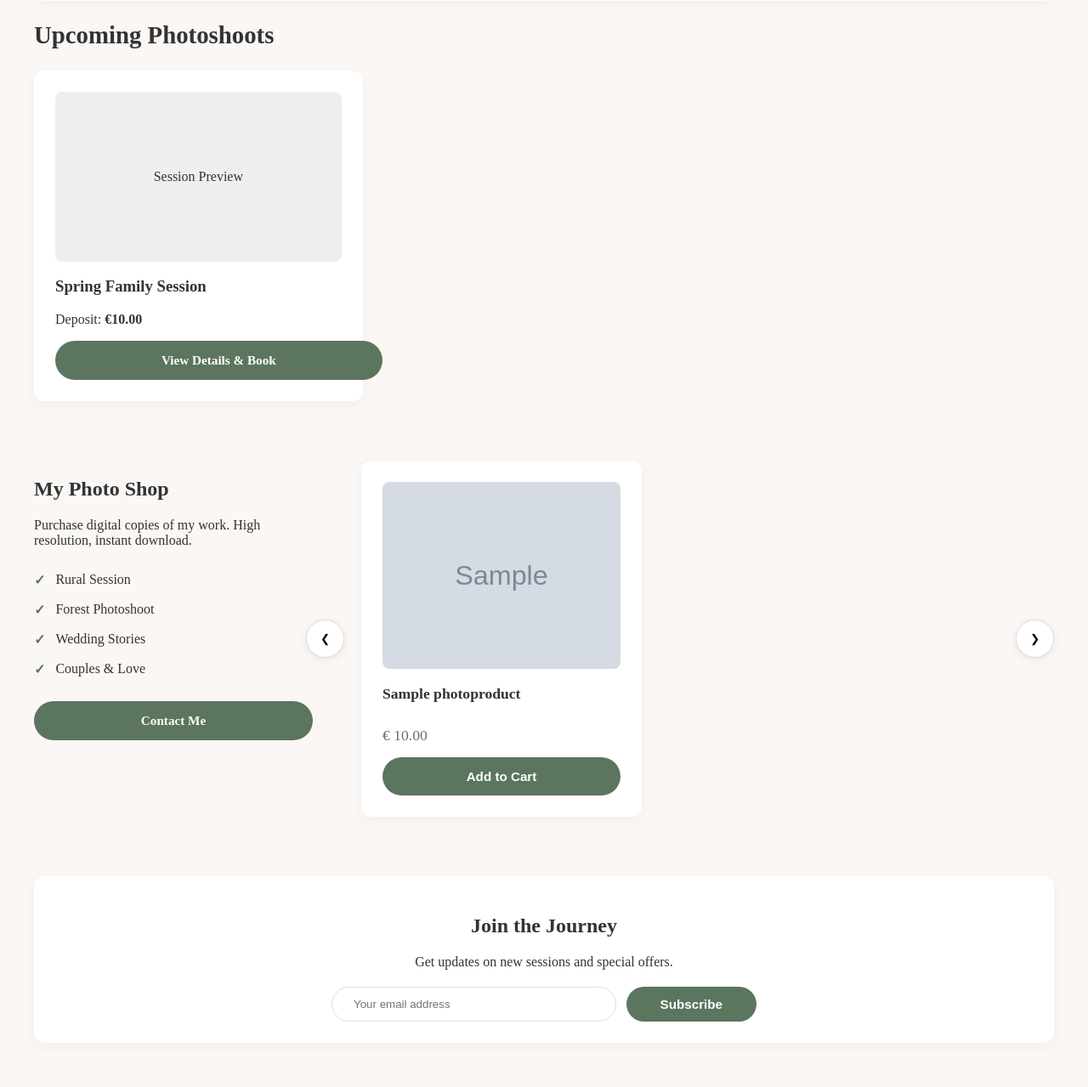
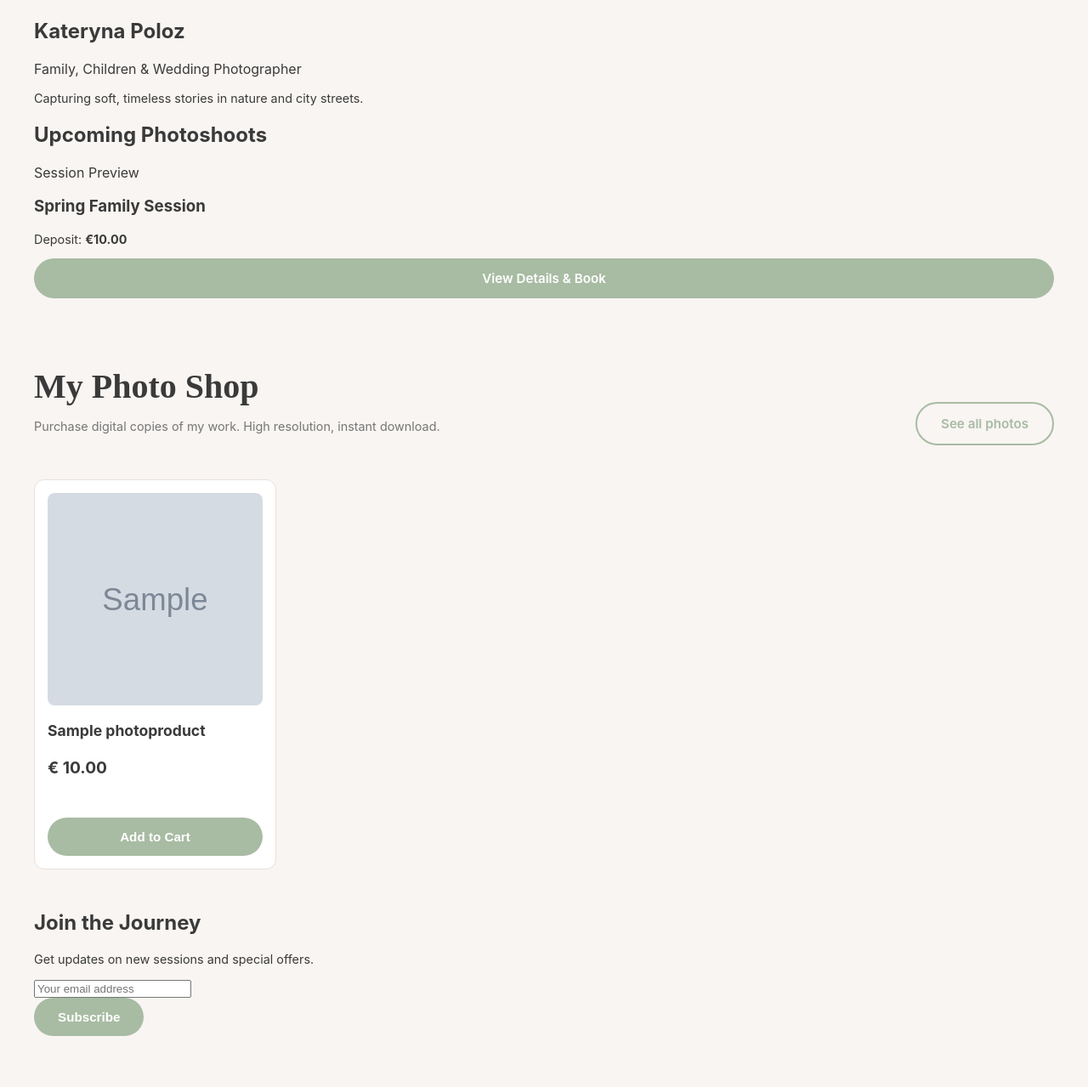
Before and after one commit to Katerynakulik/photographer_hub, a Django app: page / in a window 1280 px wide. Shown: the part 400-1679 px from the top of the page at 85% size. Before the commit the page ends 1602 px from the top, so only its background shows below. Run offline with Django 4.2, Linux system fonts and the light colour scheme; tables that the repository leaves empty hold one stand-in row (values such as "Sample post"); grey boxes marked "Sample" are stand-in pictures.

Commit message:
Fixed shop-section in homepage

```diff
--- a/static/css/styles.css
+++ b/static/css/styles.css
@@ -1,17 +1,29 @@
+/* --- ПОВНА ПАЛІТРА ТА ШРИФТИ --- */
 :root {
-    --primary-color: #5c755e;
-    --bg-color: #faf7f5;
-    --card-bg: #ffffff;
+    --bg-color: #F8F5F2;       /* Warm Ivory */
+    --accent-soft: #E8CFCB;    /* Soft Blush */
+    --primary-color: #A8BBA3;  /* Muted Sage (основний для кнопок) */
+    --text-color: #3A3A3A;     /* Charcoal */
+    --hover-color: #D6A5A1;    /* Dusty Rose */
+    --card-bg: #FFFFFF;
+    --border-color: #E9E1DC;
+    --gap: 20px;
     --border-radius: 12px;
 }
 
+/* --- ЗАГАЛЬНІ НАЛАШТУВАННЯ СТОРІНКИ --- */
 body {
     background-color: var(--bg-color);
     margin: 0;
-    color: #333;
+    color: var(--text-color);
+    font-family: 'Inter', sans-serif; /* Основний шрифт */
 }
 
-/* Page Spacing */
+.serif-title {
+    font-family: 'Playfair Display', serif;
+    font-weight: 700;
+}
+
 .page-container {
     max-width: 1200px;
     margin: 0 auto;
@@ -19,22 +31,21 @@ body {
 }
 
 @media (min-width: 768px) {
-    .page-container { padding: 50px 20px; }
+    .page-container { padding: 60px 20px; }
 }
 
-/* --- BUTTONS: Green, Rounded, Full Width --- */
+/* --- КНОПКИ: Pill-shape, Sage Green --- */
 .btn {
     display: flex;
     align-items: center;
     justify-content: center;
-    width: 100%;
-    padding: 14px 24px;
-    border-radius: 40px; /* Pillow shape */
+    padding: 14px 28px;
+    border-radius: 50px; /* Pillow shape */
     border: none;
-    font-weight: bold;
+    font-weight: 600;
     cursor: pointer;
     text-decoration: none;
-    transition: 0.3s ease;
+    transition: all 0.3s ease;
     font-size: 0.95rem;
 }
 
@@ -44,133 +55,155 @@ body {
 }
 
 .btn-primary:hover {
-    background-color: #4a5e4b;
+    background-color: var(--hover-color); /* Dusty Rose при наведенні */
+    transform: translateY(-2px);
 }
 
-/* --- CARDS & HERO --- */
-.card {
-    background: var(--card-bg);
-    border-radius: var(--border-radius);
-    padding: 25px;
-    box-shadow: 0 4px 15px rgba(0,0,0,0.04);
+.btn-outline {
+    background: transparent;
+    border: 2px solid var(--primary-color);
+    color: var(--primary-color);
 }
 
-.round-avatar {
-    width: 120px;
-    height: 120px;
-    border-radius: 50%;
-    object-fit: cover;
-    border: 3px solid var(--primary-color);
+.btn-outline:hover {
+    background: var(--primary-color);
+    color: white;
 }
 
-/* --- UPCOMING SESSIONS (Grid) --- */
-.sessions-section { margin-bottom: 50px; }
-.section-title { margin-bottom: 25px; font-size: 1.8rem; }
-.sessions-grid {
+/* --- СЕКЦІЯ МАГАЗИНУ (3 БЛОКИ) --- */
+.shop-section {
+    margin: 80px 0;
+}
+
+/* Блок 1 та Блок 2 (Верхній ряд) */
+.shop-header {
+    display: flex;
+    flex-direction: column; /* Mobile-first */
+    gap: 20px;
+    margin-bottom: 40px;
+}
+
+@media (min-width: 768px) {
+    .shop-header {
+        flex-direction: row;
+        justify-content: space-between;
+        align-items: flex-end; /* Кнопка See all притиснута до низу тексту */
+    }
+}
+
+.shop-info {
+    max-width: 600px;
+}
+
+.shop-info h2 {
+    font-size: 2.5rem;
+    margin: 0 0 10px 0;
+}
+
+/* Блок 3 (Сітка продуктів) */
+.shop-products-grid {
     display: grid;
-    grid-template-columns: repeat(auto-fill, minmax(300px, 1fr));
-    gap: 20px;
+    grid-template-columns: 1fr; /* 1 фото на мобілці */
+    gap: var(--gap);
 }
-.session-img-placeholder {
-    background: #eee;
-    height: 200px;
+
+@media (min-width: 600px) {
+    .shop-products-grid {
+        grid-template-columns: repeat(2, 1fr); /* 2 фото на планшеті */
+    }
+}
+
+@media (min-width: 1100px) {
+    .shop-products-grid {
+        grid-template-columns: repeat(4, 1fr); /* Рівно 4 фото на десктопі */
+    }
+}
+
+/* --- КАРТКА ТОВАРУ --- */
+.product-card {
+    background: var(--card-bg);
+    border: 1px solid var(--border-color);
+    border-radius: var(--border-radius);
+    padding: 15px;
+    display: flex;
+    flex-direction: column;
+    height: 100%; /* Всі картки однакової висоти */
+    transition: box-shadow 0.3s ease;
+}
+
+.product-card:hover {
+    box-shadow: 0 10px 30px rgba(0,0,0,0.05);
+}
+
+/* Зображення зверху */
+.product-img {
+    width: 100%;
+    height: 250px;
+    object-fit: cover;
     border-radius: 8px;
+}
+
+/* Контентний блок притиснутий вниз */
+.card-body-bottom {
+    flex-grow: 1; /* Забирає вільний простір */
+    display: flex;
+    flex-direction: column;
+    justify-content: space-between; /* Розштовхує назву і кнопку по краях */
+    padding-top: 15px;
+}
+
+.card-title {
+    font-size: 1.1rem;
+    margin: 0 0 10px 0;
+    line-height: 1.3;
+}
+
+.price {
+    font-size: 1.2rem;
+    margin-bottom: 15px;
+    color: var(--text-color);
+}
+
+/* --- ОВЕРЛЕЙ НА ФОТО (Приховано текст, лише м'який ефект) --- */
+.card-image-wrapper {
+    position: relative;
+    display: block;
+    overflow: hidden;
+    border-radius: 8px;
+}
+
+.zoom-overlay {
+    position: absolute;
+    top: 0; left: 0; right: 0; bottom: 0;
+    background: rgba(0, 0, 0, 0.2); /* Дуже легке затемнення */
     display: flex;
     align-items: center;
     justify-content: center;
-    margin-bottom: 15px;
+    opacity: 0;
+    transition: opacity 0.3s ease;
 }
 
-/* --- PHOTO SHOP GRID: Fixed Layout --- */
-.shop-container { margin: 60px 0; }
-.shop-grid {
-    display: grid;
-    grid-template-columns: 1fr;
-    gap: 40px;
+.overlay-text {
+    color: white;
+    font-weight: 600;
+    letter-spacing: 1px;
+    text-transform: uppercase;
+    font-size: 0.8rem;
 }
 
-@media (min-width: 992px) {
-    .shop-grid {
-        grid-template-columns: 280px 1fr; /* Fixed sidebar width */
-        align-items: start;
-    }
+.card-image-wrapper:hover .zoom-overlay {
+    opacity: 1;
 }
 
-/* Sidebar (NOT a card) */
-.shop-sidebar {
-    padding: 10px 0;
-}
-.check-list { list-style: none; padding: 0; margin: 20px 0; }
-.check-list li { padding: 8px 0; display: flex; align-items: center; }
-.check-list li::before { content: "✓"; color: var(--primary-color); margin-right: 12px; font-weight: bold; }
-
-/* SLIDER Logic */
-.slider-wrapper {
-    display: flex;
-    align-items: center;
-    gap: 15px;
-    position: relative;
+/* --- ФІКС GLIGHTBOX (Прибираємо білий екран та скрол) --- */
+.glightbox-container .gslide-image img {
+    max-height: 85vh !important; /* Фото масштабується під висоту екрана */
+    width: auto !important;
+    object-fit: contain;
+    box-shadow: 0 20px 50px rgba(0,0,0,0.2);
 }
 
-.scroll-container {
-    display: flex;
-    overflow-x: auto;
-    scroll-behavior: smooth;
-    gap: 20px;
-    padding: 10px 5px;
-    flex: 1;
-}
-.scroll-container::-webkit-scrollbar { display: none; }
-
-/* Product Cards: Equal height */
-.product-card {
-    flex: 0 0 280px;
-    display: flex;
-    flex-direction: column;
-}
-.product-img {
-    width: 100%;
-    height: 220px;
-    object-fit: cover;
-    border-radius: 8px;
-    margin-bottom: 15px;
-}
-.product-info {
-    flex-grow: 1;
-    display: flex;
-    flex-direction: column;
-    justify-content: space-between; /* Pushes button to bottom */
-}
-.product-title { font-size: 1.1rem; margin: 0 0 10px 0; }
-.price { margin-bottom: 15px; color: var(--primary-color); font-size: 1.1rem; }
-
-/* ROUND NAV BUTTONS */
-.nav-btn {
-    width: 45px;
-    height: 45px;
-    border-radius: 50%;
-    border: 1px solid #ddd;
-    background: white;
-    cursor: pointer;
-    display: flex;
-    align-items: center;
-    justify-content: center;
-    box-shadow: 0 2px 8px rgba(0,0,0,0.08);
-    transition: 0.3s;
-    flex-shrink: 0;
-}
-.nav-btn:hover { background: var(--primary-color); color: white; border-color: var(--primary-color); }
-
-/* --- NEWSLETTER --- */
-.newsletter-inner { max-width: 500px; margin: 0 auto; text-align: center; }
-.newsletter-form {
-    display: flex;
-    flex-direction: column;
-    gap: 12px;
-    margin-top: 20px;
-}
-@media (min-width: 768px) {
-    .newsletter-form { flex-direction: row; }
-    .newsletter-form input { flex: 1; border-radius: 30px; border: 1px solid #ddd; padding: 12px 25px; outline: none; }
-    .newsletter-form .btn { width: auto; padding: 0 40px; }
-}
+/* Додаткові утиліти */
+.text-muted { color: #767676; }
+.small { font-size: 0.9rem; }
+.w-100 { width: 100%; }
--- a/static/js/script.js
+++ b/static/js/script.js
@@ -1,26 +1,23 @@
 document.addEventListener('DOMContentLoaded', () => {
-    // Lightbox
+    // Lightbox ініціалізація з покращеними налаштуваннями
     const lightbox = GLightbox({
         selector: '.glightbox',
         touchNavigation: true,
         loop: true,
-        zoomable: true
+        zoomable: true // Дозволяє зум для великого перегляду
     });
 
-    // Slider Logic
+    // Slider Logic для кнопок-стрілок
     const slider = document.getElementById('photo-slider');
     const btnLeft = document.getElementById('slide-left');
     const btnRight = document.getElementById('slide-right');
 
     if (slider && btnLeft && btnRight) {
-        const scrollAmount = 320; // card width + gap
-
-        btnLeft.addEventListener('click', () => {
-            slider.scrollBy({ left: -scrollAmount, behavior: 'smooth' });
-        });
-
-        btnRight.addEventListener('click', () => {
-            slider.scrollBy({ left: scrollAmount, behavior: 'smooth' });
-        });
+        btnLeft.onclick = () => {
+            slider.scrollBy({ left: -320, behavior: 'smooth' });
+        };
+        btnRight.onclick = () => {
+            slider.scrollBy({ left: 320, behavior: 'smooth' });
+        };
     }
 });
--- a/templates/home/home.html
+++ b/templates/home/home.html
@@ -6,11 +6,12 @@
         <div class="hero-content">
             <div class="photographer-bio">
                 <div class="avatar-wrapper">
-                    <img src="https://res.cloudinary.com/drscildms/image/upload/v1/avatar.jpg" alt="Kateryna Poloz" class="round-avatar">
+                    <img src="https://res.cloudinary.com/drscildms/image/upload/v1/avatar.jpg" alt="Kateryna"
+                        class="round-avatar">
                 </div>
                 <div class="bio-text">
                     <h1>Kateryna Poloz</h1>
-                    <p class="tagline">Family, Children & Wedding Photographer</p>
+                    <p class="tagline tagline-accent">Family, Children & Wedding Photographer</p>
                     <p class="description small">Capturing soft, timeless stories in nature and city streets.</p>
                 </div>
             </div>
@@ -21,62 +22,63 @@
         <h2 class="section-title">Upcoming Photoshoots</h2>
         <div class="sessions-grid">
             <article class="session-card card">
-                <div class="session-img-placeholder">
-                    <span>Session Preview</span>
-                </div>
+                <div class="session-img-placeholder"><span>Session Preview</span></div>
                 <div class="session-body">
                     <h3>Spring Family Session</h3>
-                    <p class="price-info">Deposit: <strong>€10.00</strong></p>
+                    <p class="small">Deposit: <strong>€10.00</strong></p>
                     <a href="#" class="btn btn-primary">View Details & Book</a>
                 </div>
             </article>
         </div>
     </section>
 
-    <section class="shop-container">
-        <div class="shop-grid">
-            <aside class="shop-sidebar">
-                <h2 class="display-title">My Photo Shop</h2>
+  <section class="shop-section">
+    <div class="shop-header">
+        <div class="shop-info">
+            <h2 class="serif-title">My Photo Shop</h2>
             <p class="small text-muted">Purchase digital copies of my work. High resolution, instant download.</p>
-                <ul class="check-list">
-                    <li>Rural Session</li>
-                    <li>Forest Photoshoot</li>
-                    <li>Wedding Stories</li>
-                    <li>Couples & Love</li>
-                </ul>
-                <a href="#" class="btn btn-primary shop-btn">Contact Me</a>
-            </aside>
+        </div>
+        <div class="shop-action">
+            <a href="#" class="btn btn-outline">See all photos</a>
+        </div>
+    </div>
 
-            <div class="slider-column">
-                <div class="slider-wrapper">
-                    <button id="slide-left" class="nav-btn" aria-label="Previous slide">&#10094;</button>
+    <div class="shop-products-grid">
+        {% for product in products|slice:":4" %}
+        <article class="card product-card">
+            <div class="card-image-top">
+                <a href="https://res.cloudinary.com/drscildms/image/upload/c_scale,w_1200/l_text:Arial_60_bold:Photographer%20Hub,co_rgb:FFFFFF,o_30/fl_layer_apply,g_south_east,x_20,y_20/v1/{{ product.preview_image }}.jpg"
+                   class="glightbox card-image-wrapper"
+                   data-glightbox="type: image; title: {{ product.title }};">
 
-                    <div class="scroll-container" id="photo-slider">
-                        {% for product in products %}
-                        <article class="product-card card">
-                            <a href="{{ product.preview_image.url }}" class="glightbox">
                     <img src="{{ product.preview_image.url }}" alt="{{ product.title }}" class="product-img">
+
+                    <div class="zoom-overlay">
+                        <span class="overlay-text serif-title">View fullsize</span>
+                    </div>
                 </a>
-                            <div class="product-info">
-                                <h3 class="product-title">{{ product.title }}</h3>
-                                <p class="price">€ {{ product.price }}</p>
+            </div>
+
+            <div class="card-body-bottom">
+                <div class="product-details">
+                    <h3 class="card-title">{{ product.title }}</h3>
+                    <p class="price"><strong>€ {{ product.price }}</strong></p>
+                </div>
+                <div class="product-action">
                     <form action="{% url 'add_to_cart' product.id %}" method="POST">
                         {% csrf_token %}
-                                    <button type="submit" class="btn btn-primary">Add to Cart</button>
+                        <button type="submit" class="btn btn-primary w-100">Add to Cart</button>
                     </form>
                 </div>
+            </div>
         </article>
+        {% empty %}
+        <p>No photos available yet.</p>
         {% endfor %}
-                    </div>
-
-                    <button id="slide-right" class="nav-btn" aria-label="Next slide">&#10095;</button>
-                </div>
-            </div>
     </div>
 </section>
 
-    <section class="newsletter-section card">
-        <div class="newsletter-inner">
+    <section class="newsletter-section card text-center">
         <h2>Join the Journey</h2>
         <p class="small">Get updates on new sessions and special offers.</p>
         <form action="#" method="POST" class="newsletter-form">
@@ -84,7 +86,7 @@
             <input type="email" name="email" placeholder="Your email address" required>
             <button type="submit" class="btn btn-primary">Subscribe</button>
         </form>
-        </div>
     </section>
+
 </div>
 {% endblock %}
```
Lines whose indentation alone changed are shown as unchanged.
